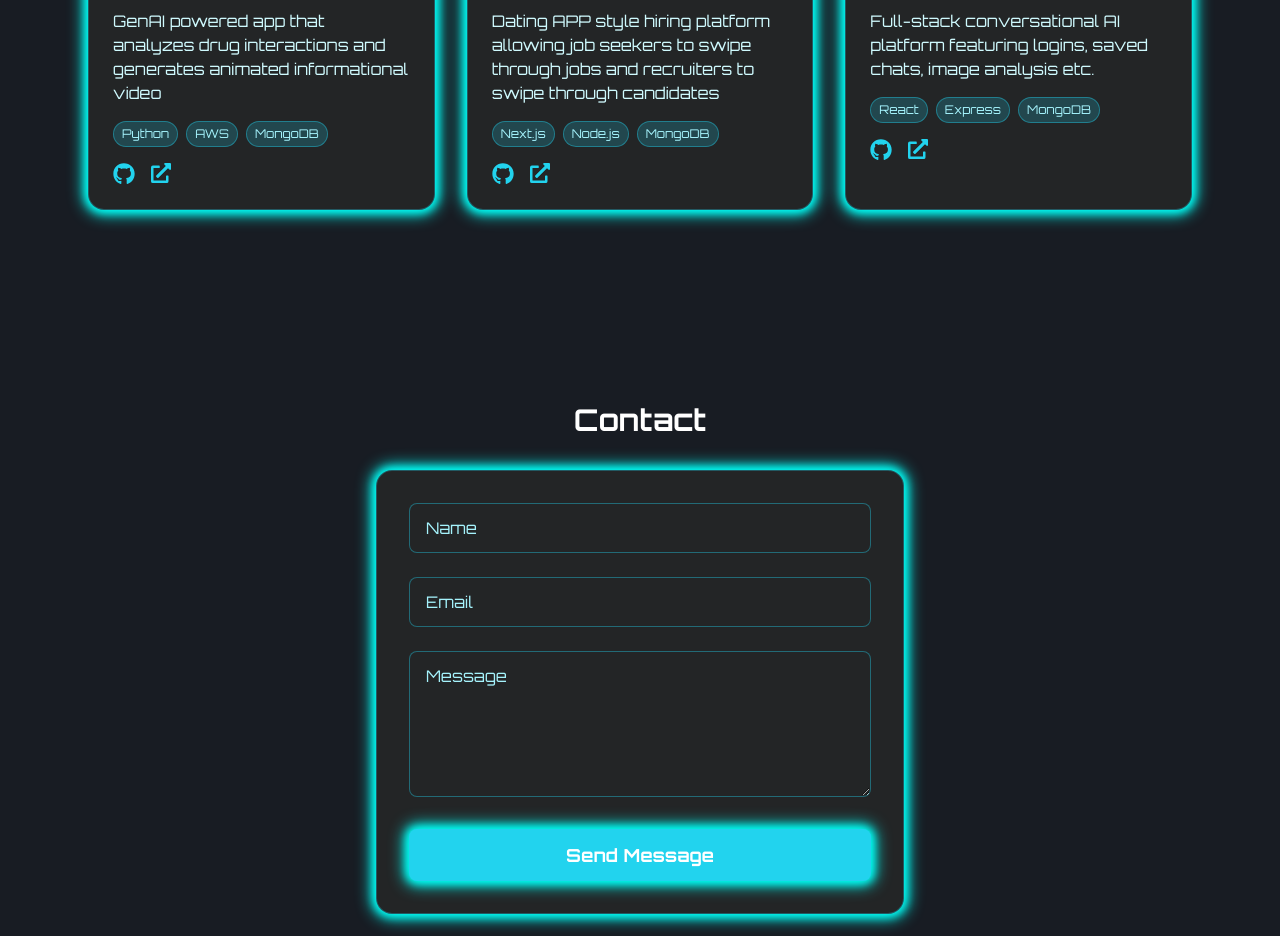
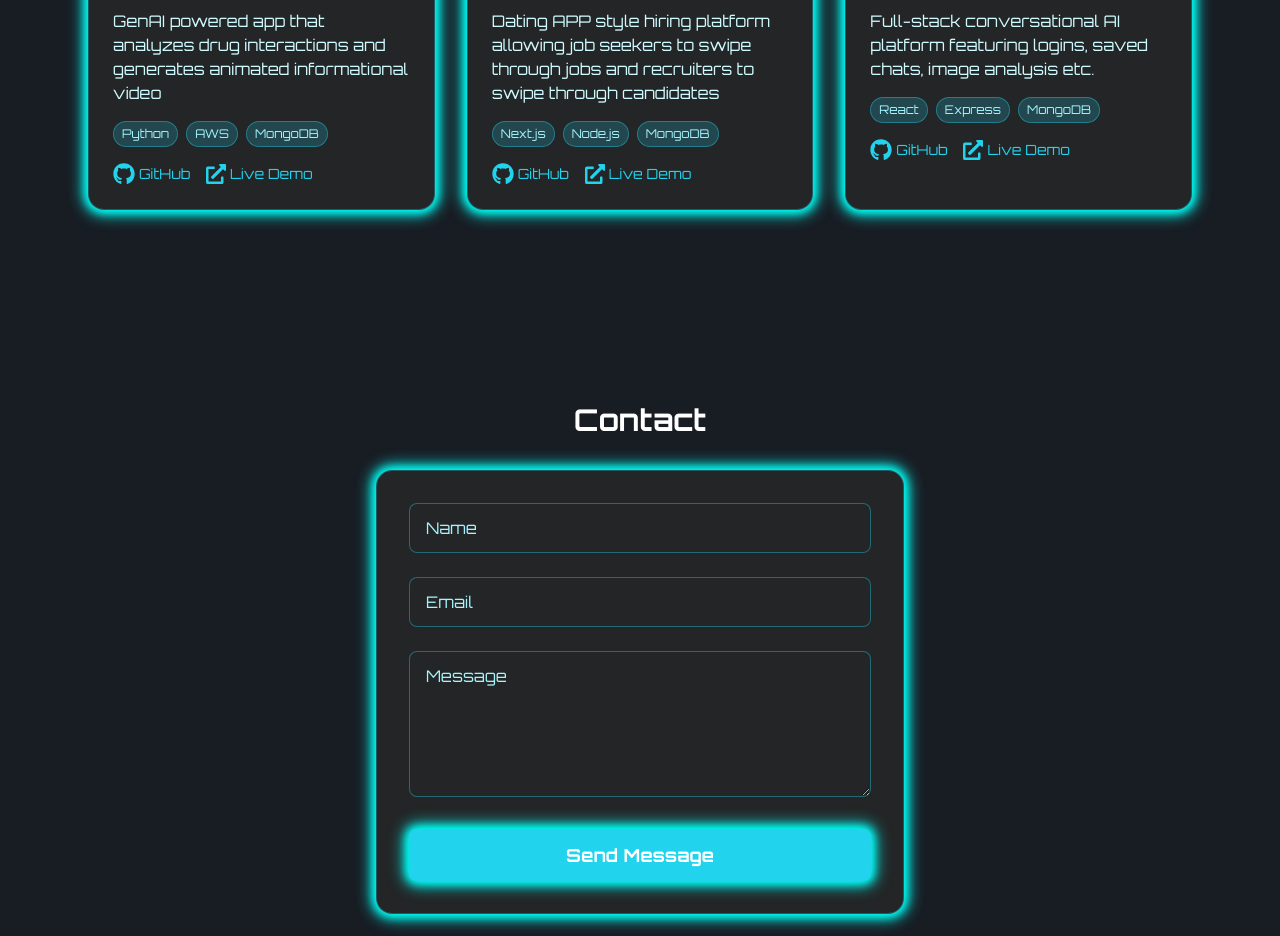
Before and after one commit to aryalsushant/alt-portfolio, a React (Create React App) app: page / in a window 1280 px wide. Shown: the part 1860-2796 px from the top of the page. Built offline with nearby package versions, Linux system fonts and the light colour scheme.

Commit message:
live demo urls

```diff
--- a/src/components/Projects.js
+++ b/src/components/Projects.js
@@ -9,7 +9,7 @@ const projects = [
     desc: 'GenAI powered app that analyzes drug interactions and generates animated informational video',
     tech: ['Python', 'AWS', 'MongoDB'],
     github: 'https://github.com/aryalsushant/hacklytics2025',
-    live: 'https://hacklytics.streamlit.app',
+    live: 'https://devpost.com/software/druglytics',
   },
   {
     name: 'Swiped-In',
@@ -17,7 +17,7 @@ const projects = [
     desc: 'Dating APP style hiring platform allowing job seekers to swipe through jobs and recruiters to swipe through candidates',
     tech: ['Next.js', 'Node.js', 'MongoDB'],
     github: 'https://github.com/rupaut98/swipedin',
-    live: 'https://www.swipedin.co',
+    live: 'https://devpost.com/software/swiped-in',
   },
   {
     name: 'Brot AI',
@@ -59,8 +59,14 @@ const Projects = () => {
                 ))}
               </div>
               <div className="flex gap-4">
-                <a href={proj.github} target="_blank" rel="noopener noreferrer" className="text-cyan-500 dark:text-cyan-400 hover:text-gray-900 dark:hover:text-white transition"><FaGithub size={22} /></a>
-                <a href={proj.live} target="_blank" rel="noopener noreferrer" className="text-cyan-500 dark:text-cyan-400 hover:text-gray-900 dark:hover:text-white transition"><FaExternalLinkAlt size={20} /></a>
+                <a href={proj.github} target="_blank" rel="noopener noreferrer" className="flex items-center gap-1 text-cyan-500 dark:text-cyan-400 hover:text-gray-900 dark:hover:text-white transition">
+                  <FaGithub size={22} />
+                  <span className="text-sm font-medium">GitHub</span>
+                </a>
+                <a href={proj.live} target="_blank" rel="noopener noreferrer" className="flex items-center gap-1 text-cyan-500 dark:text-cyan-400 hover:text-gray-900 dark:hover:text-white transition">
+                  <FaExternalLinkAlt size={20} />
+                  <span className="text-sm font-medium">Live Demo</span>
+                </a>
               </div>
             </div>
           </motion.div>
```
